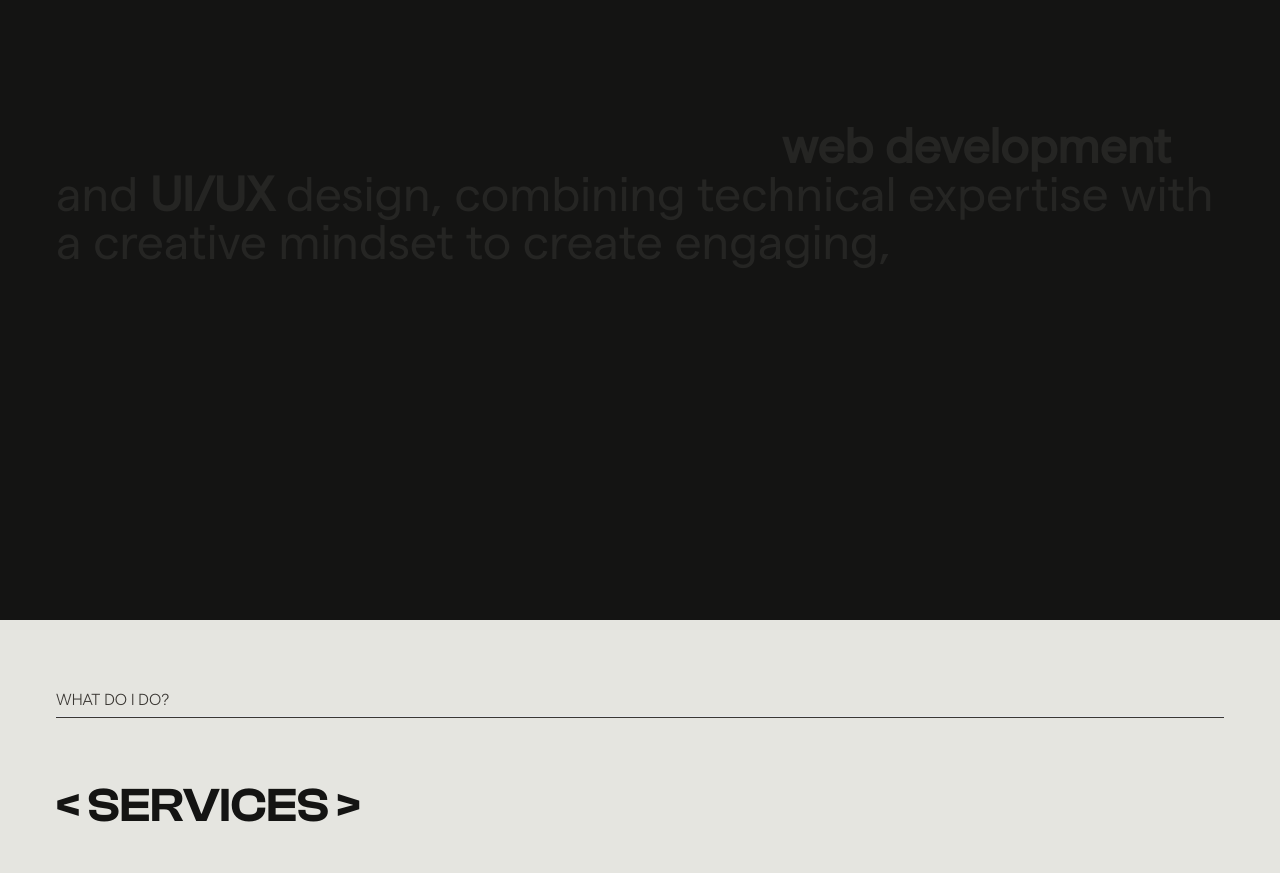
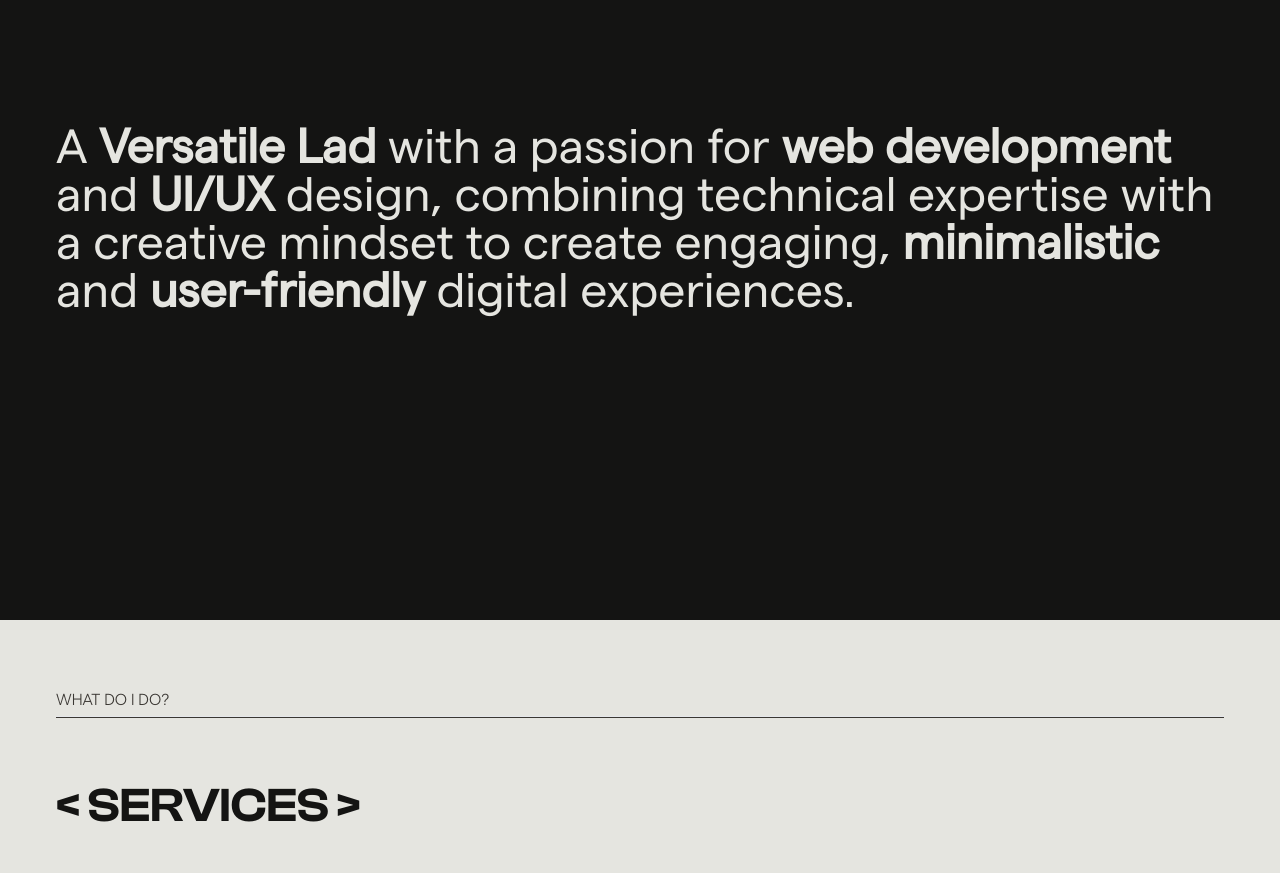
Before and after one commit to s4bbi/Portfolio-24, a React (Vite) app: page / in a window 1280 px wide. Shown: the part 980-1853 px from the top of the page. Built offline with nearby package versions, Linux system fonts and the light colour scheme.

Commit message:
Update Slide2.jsx

```diff
--- a/src/components/Slide2.jsx
+++ b/src/components/Slide2.jsx
@@ -1,38 +1,48 @@
 import React, { useEffect, useRef } from 'react';
 import gsap from 'gsap';
+import { ScrollTrigger } from 'gsap/ScrollTrigger';
+
+gsap.registerPlugin(ScrollTrigger);
 
 const Slide2 = () => {
   const containerRef = useRef(null);
 
   useEffect(() => {
-    const words = containerRef.current.querySelectorAll('.word');
+    const ctx = gsap.context(() => {
+      gsap.from(".animate-text span", {
+        opacity: 0,
+        y: 50,
+        stagger: 0.1,
+        duration: 1,
+        ease: "power2.out",
+        scrollTrigger: {
+          trigger: containerRef.current,
+          start: "top 80%",
+          toggleActions: "play none none none",
+        },
+      });
+    }, containerRef);
 
-    gsap.from(words, {
-      y: 30,
-      opacity: 0,
-      duration: 0.8,
-      ease: 'power3.out',
-      stagger: 0.15,
-    });
+    return () => ctx.revert();
   }, []);
 
   return (
-    <div className='h-screen bg-blackD flex justify-center items-center'>
-      <div className="px-6 md:px-14 flex flex-col items-center font-mR" ref={containerRef}>
-        <div className="text-white text-3xl md:text-4xl lg:text-5xl font-normal font-Matter">
-          <span className="word">A </span>
-          <span className="word font-semibold">Versatile </span>
-          <span className="word font-semibold">Lad </span>
-          <span className="word">with </span>
-          <span className="word">a passion for </span>
-          <span className="word font-semibold">web development </span>
-          <span className="word">and </span>
-          <span className="word font-semibold">UI/UX </span>
-          <span className="word">design, combining technical expertise with a creative mindset to create engaging, </span>
-          <span className="word font-semibold">minimalistic </span>
-          <span className="word">and </span>
-          <span className="word font-semibold">user-friendly </span>
-          <span className="word">digital experiences.</span>
+    <div ref={containerRef} className='h-screen bg-blackD flex justify-center items-center'>
+      <div className="px-6 md:px-14 flex flex-col items-center font-mR">
+        <div className="text-white text-3xl md:text-4xl lg:text-5xl font-normal font-Matter animate-text">
+          <span>A </span>
+          <span className="font-semibold">Versatile </span>
+          <span className="font-semibold">Lad </span>
+          <span>with</span>
+          <span> a passion for </span>
+          <span className="font-semibold">web development </span>
+          <span>and </span>
+          <span className="font-semibold">UI/UX</span>
+          <span> design, combining technical expertise with a creative mindset to create engaging, </span>
+          <span className="font-semibold">minimalistic</span>
+          <span> and </span>
+          <span className="font-semibold">user-friendly</span>
+          <span> digital experiences.</span>
         </div>
       </div>
     </div>
```
